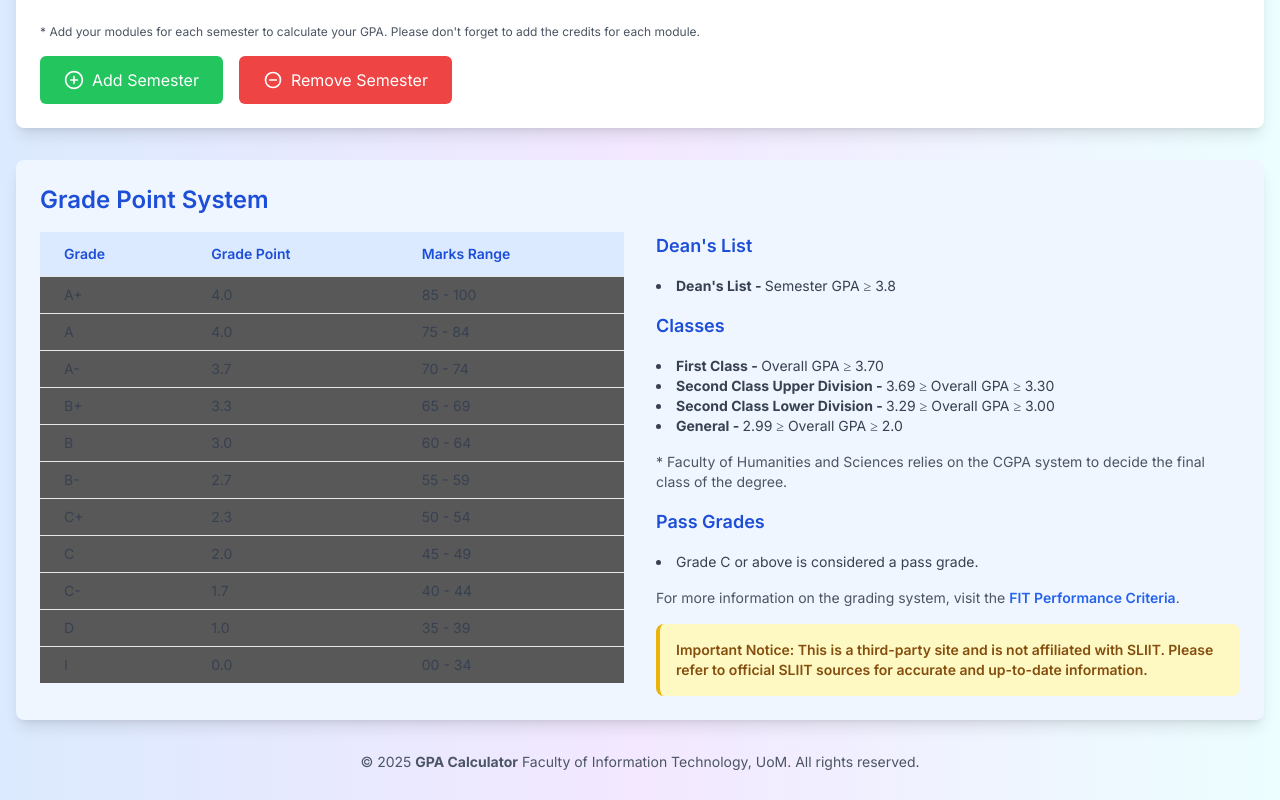
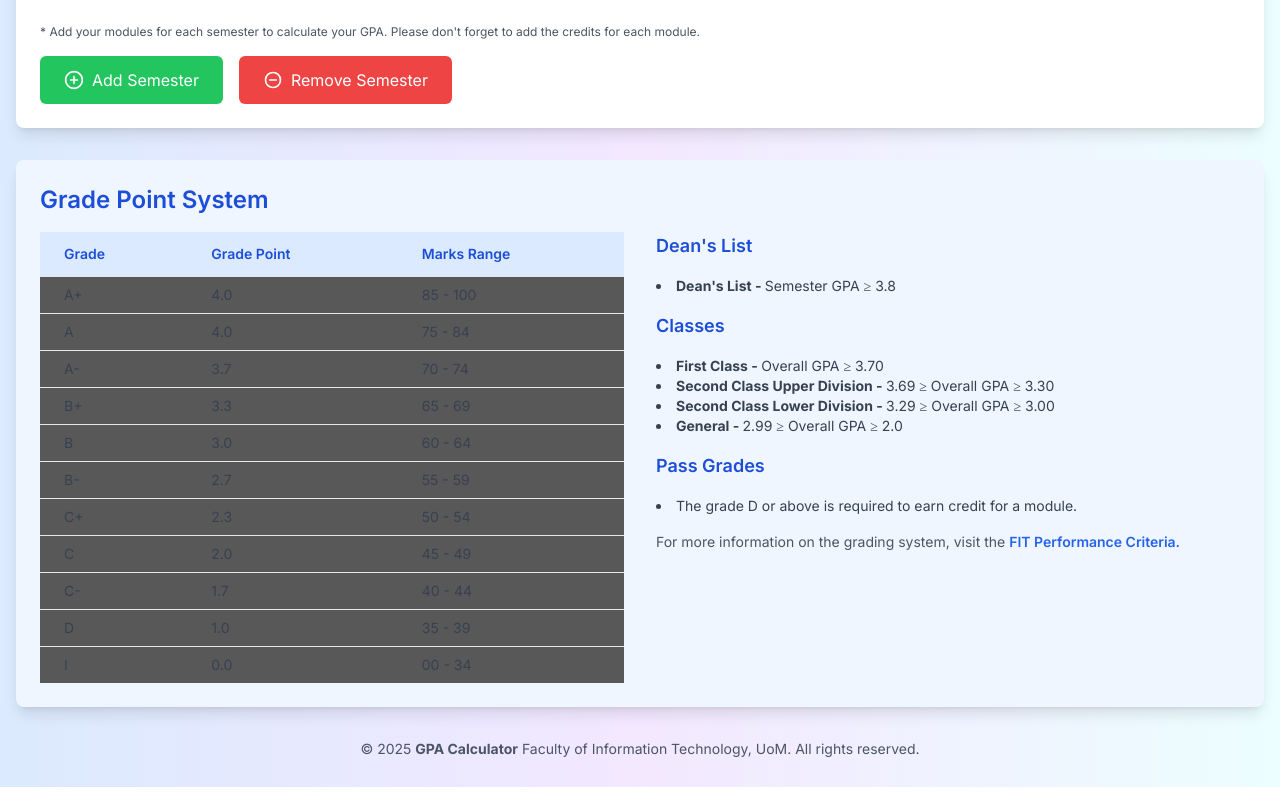
Before and after one commit to IshanHansaka/fit-gpa-calculator, a Next.js app: page / in a window 1280 px wide. Shown: the part 632-1432 px from the top of the page. Built offline with nearby package versions, Linux system fonts and the light colour scheme.

Commit message:
chore: do some minnor changes

```diff
--- a/app/component/Table.tsx
+++ b/app/component/Table.tsx
@@ -110,35 +110,25 @@ const Table = () => {
               2.99 ≥ Overall GPA ≥ 2.0
             </li>
           </ul>
-          <div className="text-sm text-gray-600 dark:text-gray-400">
-            * Faculty of Humanities and Sciences relies on the CGPA system to
-            decide the final class of the degree.
-          </div>
           <div className="text-lg font-semibold text-blue-700 dark:text-blue-400">
             Pass Grades
           </div>
           <ul className="list-inside list-disc">
-            <li>Grade C or above is considered a pass grade.</li>
+            <li>
+              The grade D or above is required to earn credit for a module.
+            </li>
           </ul>
           <div className="mt-6 text-sm text-gray-600 dark:text-gray-400">
             <p>
-              For more information on the grading system, visit the{' '}
+              For more information on the grading system, visit the{" "}
               <a
                 href="https://uom.lk/itfac/ugs/performance-criteria"
                 target="_blank"
-                className="text-blue-600 hover:text-blue-800 font-semibold dark:text-blue-400 dark:hover:text-blue-500"
+                className="text-blue-600 hover:text-blue-800 font-semibold dark:text-blue-400 dark:hover:text-blue-500 hover:underline"
               >
-                FIT Performance Criteria
+                FIT Performance Criteria.
               </a>
-              .
             </p>
-          </div>
-          <div className="text-sm text-gray-600 dark:text-gray-400 mt-4 bg-yellow-100 dark:bg-yellow-900 border-l-4 border-yellow-500 dark:border-yellow-500 p-4 rounded-lg">
-            <div className="font-semibold text-yellow-800 dark:text-yellow-200">
-              Important Notice: This is a third-party site and is not affiliated
-              with SLIIT. Please refer to official SLIIT sources for accurate
-              and up-to-date information.
-            </div>
           </div>
         </div>
       </div>
```
